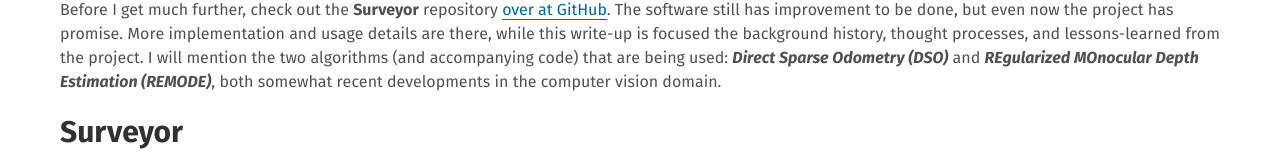
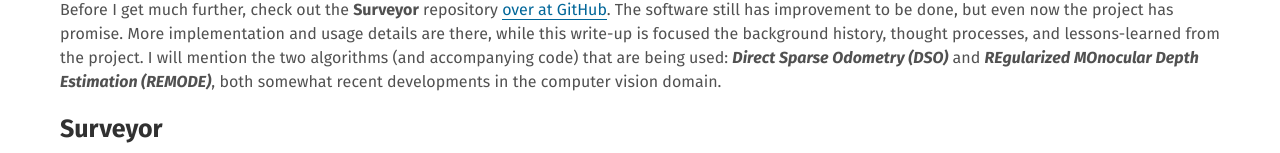
Before and after one commit to spieswl/spieswl.github.io, a Jekyll site: the page built from _projects/2018-03-23-surveyor-single-camera-3d-modeling.md, in a window 1280 px wide. Shown: the part 438-591 px from the top of the page. Built offline with Jekyll 4.4.1, drawn with Linux system fonts in a browser that asks for light colours; grey boxes are pictures that could not be loaded.

Commit message:
Some last second tweaking to the layout. Leaving this be for now.

```diff
--- a/_projects/2018-03-23-surveyor-single-camera-3d-modeling.md
+++ b/_projects/2018-03-23-surveyor-single-camera-3d-modeling.md
@@ -15,7 +15,7 @@
 
 Before I get much further, check out the **Surveyor** repository [over at GitHub](https://github.com/spieswl/surveyor). The software still has improvement to be done, but even now the project has promise. More implementation and usage details are there, while this write-up is focused the background history, thought processes, and lessons-learned from the project. I will mention the two algorithms (and accompanying code) that are being used: ***Direct Sparse Odometry (DSO)*** and  ***REgularized MOnocular Depth Estimation (REMODE)***, both somewhat recent developments in the computer vision domain.
 
-## Surveyor
+### Surveyor
 
 <p align="center"><iframe src="https://drive.google.com/file/d/1PNMfx6Irwad7ekdQdnSYdrvyljGEk8MV/preview" width="960" height="540"></iframe></p>
 
@@ -23,13 +23,13 @@
 
 The initial design focused on the utility of recent algorithms coming out of robotics and computer vision departments at the [Technical University of Munich](https://vision.in.tum.de/) (which you may know from the TUM Mono datasets, or other content like LSD-SLAM) and the [University of Zurich](http://rpg.ifi.uzh.ch/). Presentations of work from both groups continue to be impressive, but the original design idea seemed more interesting when thought of as a fusion of approaches. The design progressed from output-side to input-side: `REMODE` was selected because it was a vetted dense reconstruction algorithm that only needs per-frame camera pose estimates (in addition to the assumed 2D images), while `DSO` is lean, performs well over long trajectories, and can operate at pretty high frame rates. That last piece helps keep alive the long-term goal of having a mapping system that can operate untethered from a desktop (or even a laptop) computer. If more expensive calculation needs to take place to complete the `REMODE`-driven modeling step, such as on a GPU, that can easily be offloaded to a later tethered "modeling" stage, after the initial captures and trajectory calculation is performed by `DSO` during the "mapping" stage.
 
-## Why One Camera? Why No Depth Sensing?
+### Why One Camera? Why No Depth Sensing?
 
 A single camera system, though *potentially* more challenging for depth estimation tasks, simplifies hardware requirements and allowed me the chance to use monocular vision datasets. I spent a majority of time in development and testing working with image sequences from a Fujifilm X-T2 mirrorless camera; not typical computer vision capture equipment to be sure! Single camera systems are also far more common in the world; I think there certainly exists a future where someone could pick up a smartphone with a well-characterized optical system, record some images or video, offload some calculation, and get a 3D model out of it.
 
 No depth sensing seemed like a good way to differentiate this approach. [Google Cartographer](https://google-cartographer.readthedocs.io/en/latest/), as one example, is a highly sophisticated SLAM system that relies on multiple inputs, including laser- or IR-based depth sensing. While this software is nowhere near as mature as Cartographer, there are far fewer moving parts to deal with here. Unfortunately, this leads to the imaging component being a true "single point of failure". There are no backups to **Surveyor** in situations where conditions are not conducive to taking good pictures.
 
-## Results So Far...
+### Results So Far...
 
 Below are a select few videos of importance, minus the one I made in a professional vein shown prior in this write-up, that show the intermediate and final results of the **Surveyor** system at this point. There is clearly still work to be done on the software side, and I have a growing list of hardware and technical considerations to improve the user experience concerning this application.
 
@@ -37,17 +37,25 @@
 
 <p align="center"><iframe src="https://drive.google.com/file/d/1i3VFRosg8Wgpp74V4YPQ8L_vGL_gnX_z/preview" width="960" height="540"></iframe></p>
 
+<br>
+
 - This next video is of a clear failure. This video shows the results of **Surveyor** processing a ~4000-frame video (AVI format) taken at 1280x720 resolution at 60 frames/sec. I visually inspected the video, and I thought it was smooth as silk. I could not clearly pick out ANY distortion, tearing, blurring, or anything else that might cause a problem. Sure enough...watch what happens to the dense point cloud throughout the video.
 
 <p align="center"><iframe src="https://drive.google.com/file/d/1vPdYIB3mlwVFP6zwow8iLrNSvJpmTIaW/preview" width="960" height="540"></iframe></p>
+
+<br>
 
 - Here is a quick video showing some of the intermediate results from using DSO. This is also running on the 370 snaps down-sampled to 900x600 from the X-T2.
 
 <p align="center"><iframe src="https://drive.google.com/file/d/1UcqqPfop-trrudnOrNwVeff2xeKAHdZ_/preview" width="960" height="540"></iframe></p>
 
+<br>
+
 - This video is also of the intermediate results from using DSO. This video was taken in the middle of a run using the ~4000-frame video feed at 60 frames/sec. The errors here are far more subdued than what can be seen in the REMODE video, though towards the end you can see duplication and skewing in the sparse point cloud.
 
 <p align="center"><iframe src="https://drive.google.com/file/d/1U-MNpBcBBD8gcgmZU77JqgXbr0TwR1yn/preview" width="960" height="540"></iframe></p>
+
+<br>
 
 In any case, the results show a mix of very promising results mixed with some very odd failures. The video feed, at least from the X-T2 camera (regardless of video quality, it seems), should be avoided at all costs, while the snapshots yield the most promising results.
 
```
